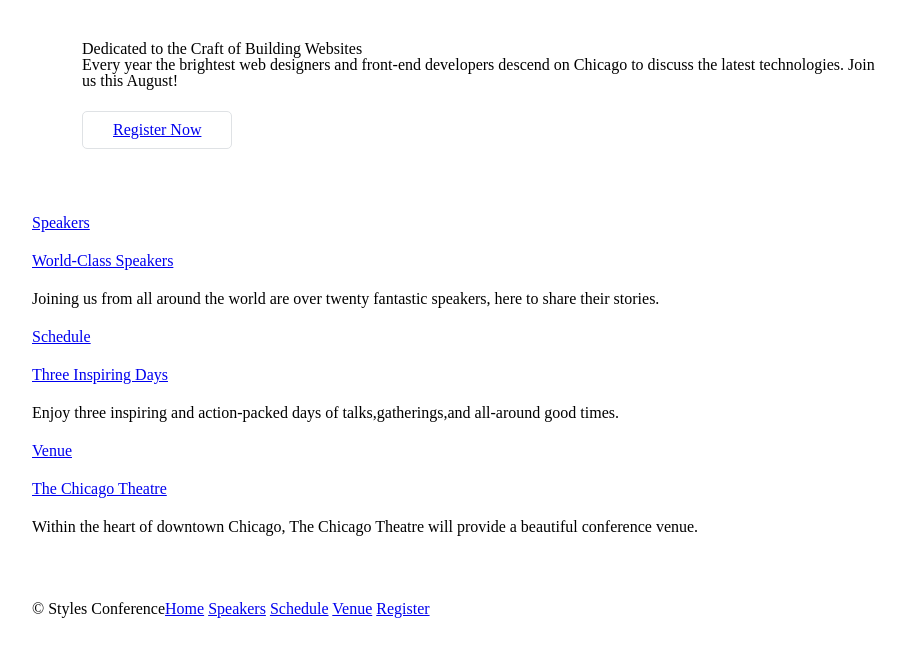
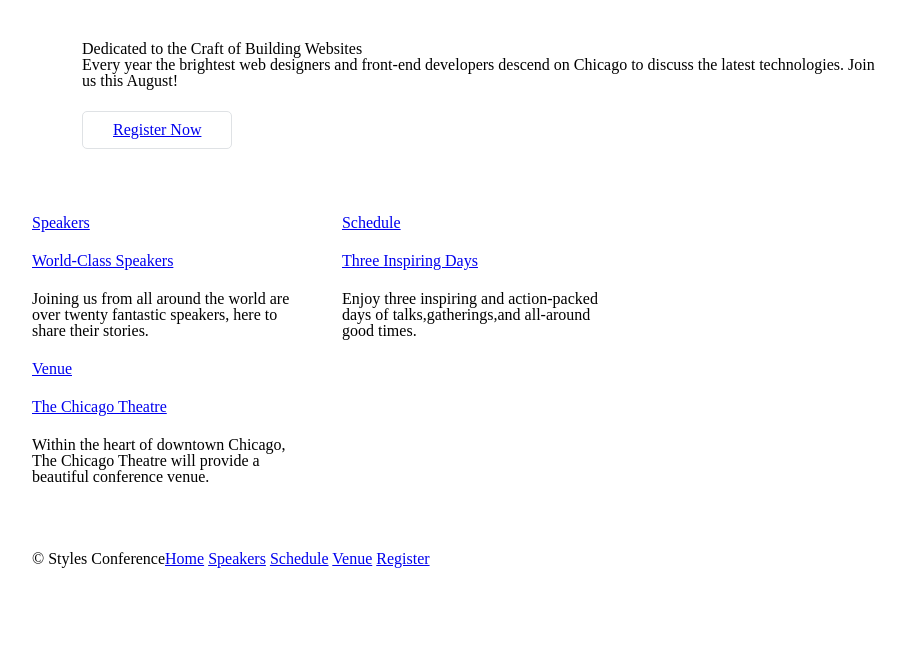
Before and after one commit to azconcept-droid/AirBnB_clone_v1, a plain HTML site: page styles-conference/index.html in a window 1280 px wide. Shown: the part 101-758 px from the top of the page, without its empty margins (158-1063 px from the left). Drawn offline with Linux system fonts and the light colour scheme.

Commit message:
:heavy_plus_sign: Add inline-block structure

```diff
--- a/styles-conference/index.html
+++ b/styles-conference/index.html
@@ -19,32 +19,43 @@
                 <a href="register.html">Register</a>
             </nav>
         </header>
+
         <section class="hero container">
             <h2>Dedicated to the Craft of Building Websites</h2>
             <p>Every year the brightest web designers and front-end developers descend on Chicago to discuss the latest technologies. Join us this August!</p>
             <a href="register.html" class="btn btn-alt">Register Now</a>
         </section>
+        <section class="grid">
 
-        <section class="container">
+            <!-- Speakers -->
+
+            <section class="col-1-3">
             <a href="speakers.html">
                 <h5>Speakers</h5>
                 <h3>World-Class Speakers</h3>
             </a>
             <p>Joining us from all around the world are over twenty fantastic speakers, here to share their stories.</p>
-        </section>
-        <section class="container">
+            </section><!--
+
+            Schedule
+
+        --><section class="col-1-3">
             <a href="schedule.html">
                 <h5>Schedule</h5>
                 <h3>Three Inspiring Days</h3>
             </a>
             <p>Enjoy three inspiring and action-packed days of talks,gatherings,and all-around good times.</p>
-        </section>
-        <section class="container">
+            </section><!--
+
+            Venue
+
+        --> <section class="col-1-3">
             <a href="venue.html">
                 <h5>Venue</h5>
                 <h3>The Chicago Theatre</h3>
             </a>
             <p>Within the heart of downtown Chicago, The Chicago Theatre will provide a beautiful conference venue.</p>
+            </section>
         </section>
 
         <footer class="primary-footer container group">
```
